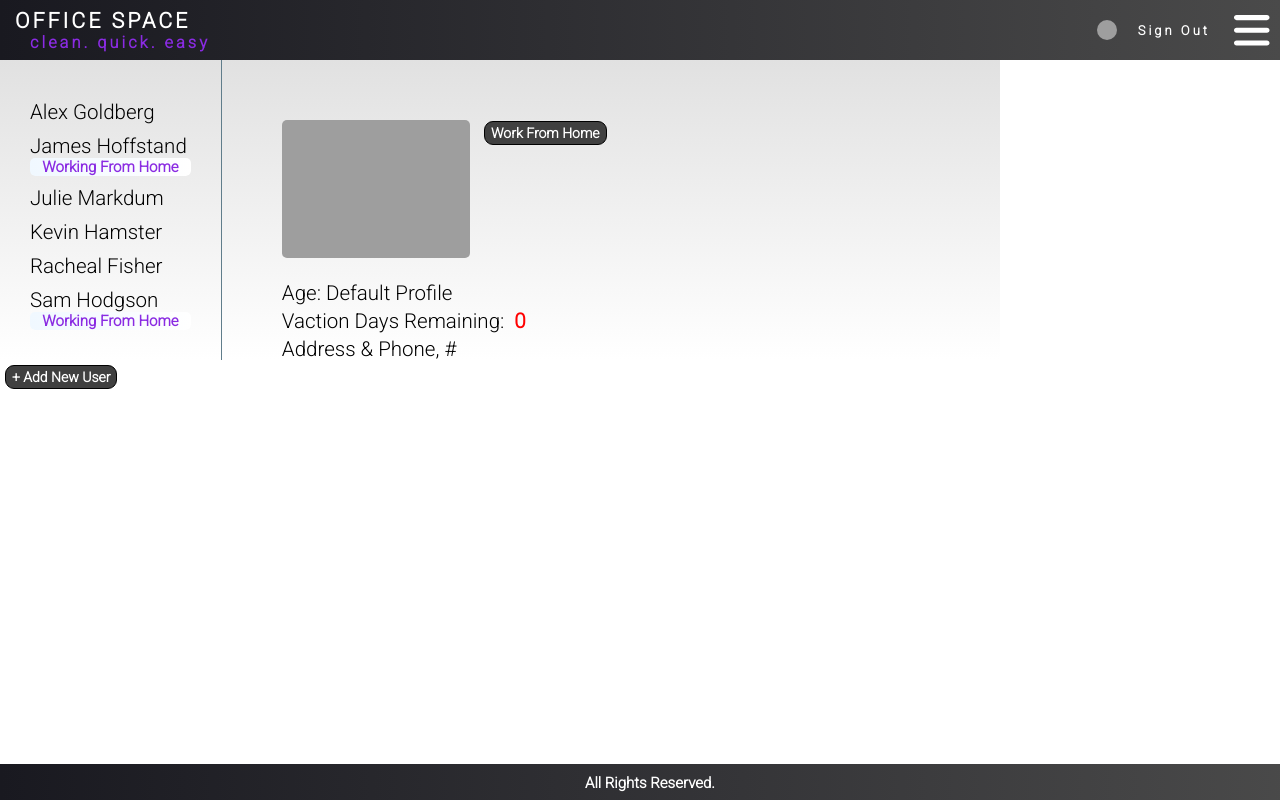
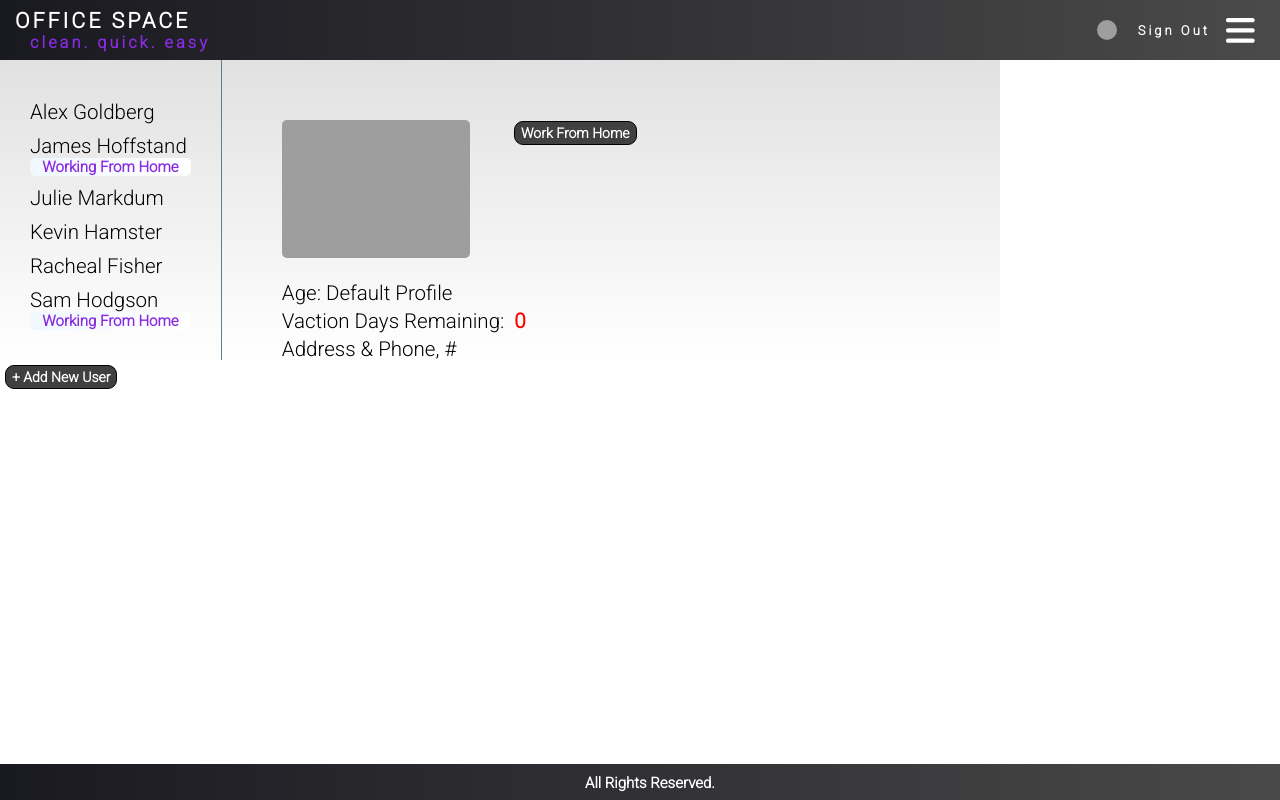
Before and after one commit to andrewelsh/officespace, a React (Create React App) app: page / in a window 1280 px wide. Built offline with nearby package versions, Linux system fonts and the light colour scheme; grey boxes are pictures that could not be loaded.

Commit message:
adjusted work from home button position

```diff
--- a/src/App.css
+++ b/src/App.css
@@ -85,13 +85,13 @@ h3 {
 }
 /* Font Awesome Bars Icon */
 .barsIcon {
+  color: #fff;
+  cursor: pointer;
+  font-size: calc(20px + 1vw);
   padding: 10px;
-  font-size: calc(15px + 2vw);
   position: absolute;
-  right: 0;
-  top: 0;
-  cursor: pointer;
-  color: white;
+  right: 15px;
+  top: 4px;
 }
 .barsIcon:hover {
   color: rgb(186, 187, 220);
@@ -175,8 +175,9 @@ p,
   border-left: 1px solid #607d8b;
 }
 #wfhBtn {
+  color: red;
+  left: calc(381px + 10vw);
   position: absolute;
-  left: calc(351px + 10vw);
   top: 116px;
   color: red;
   padding: 3px 6px;
@@ -217,15 +218,16 @@ button:active,
 }
 
 .alert {
+  background-color: #f44336;
+  border-radius: 5px;
+  color: #fff;
+  margin: 0 40px;
+  padding: 10px;
+  position: absolute;
+  top: 218px;
+  transition: 0.5s;
   z-index: 100;
-  position: absolute;
-  padding: 10px;
-  margin: 0px 40px;
-  border-radius: 5px;
-  background-color: #f44336;
-  color: white;
-  top: 20px;
-  transition: 0.5s;
+  font-size: calc(9px + 1.5vw);
 }
 
 .closebtn {
```
